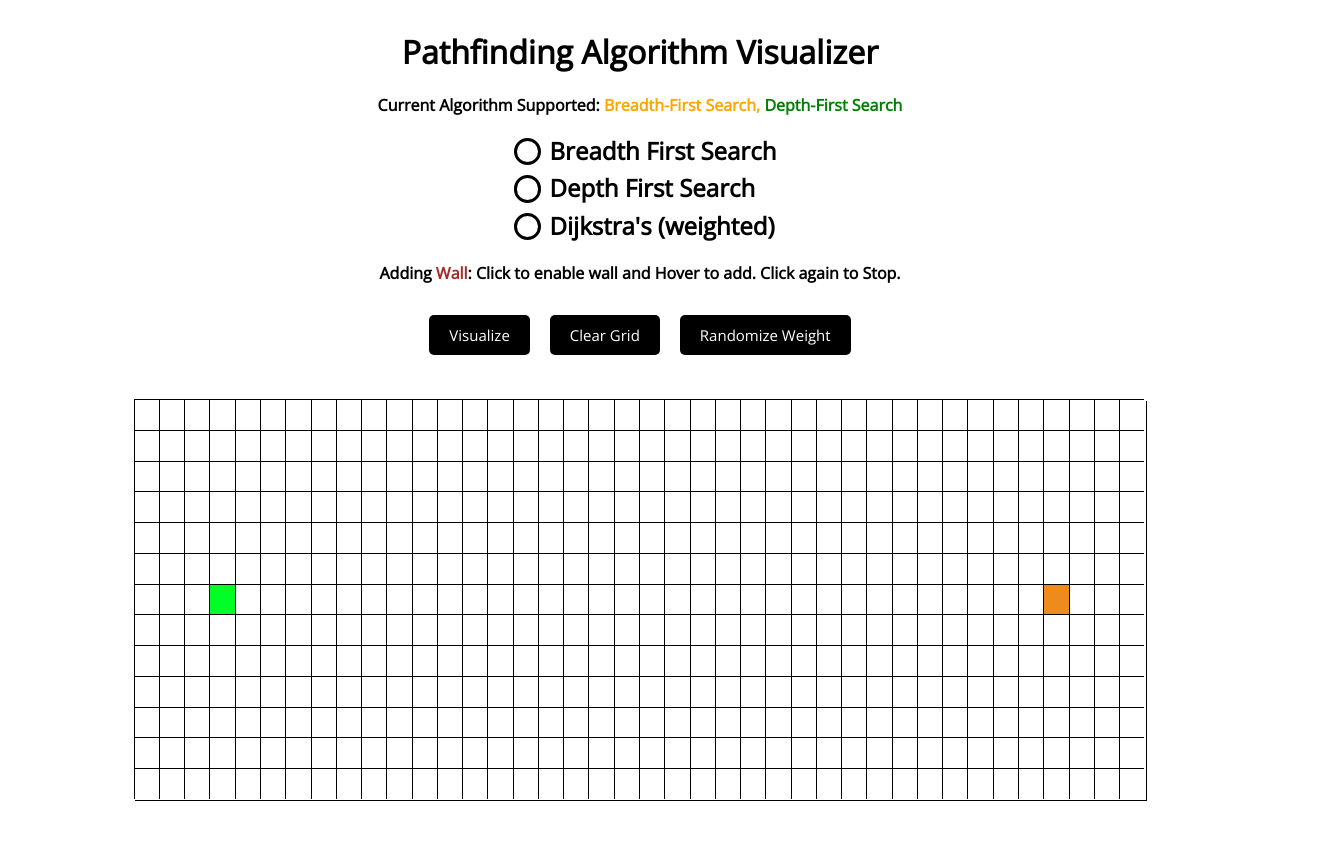
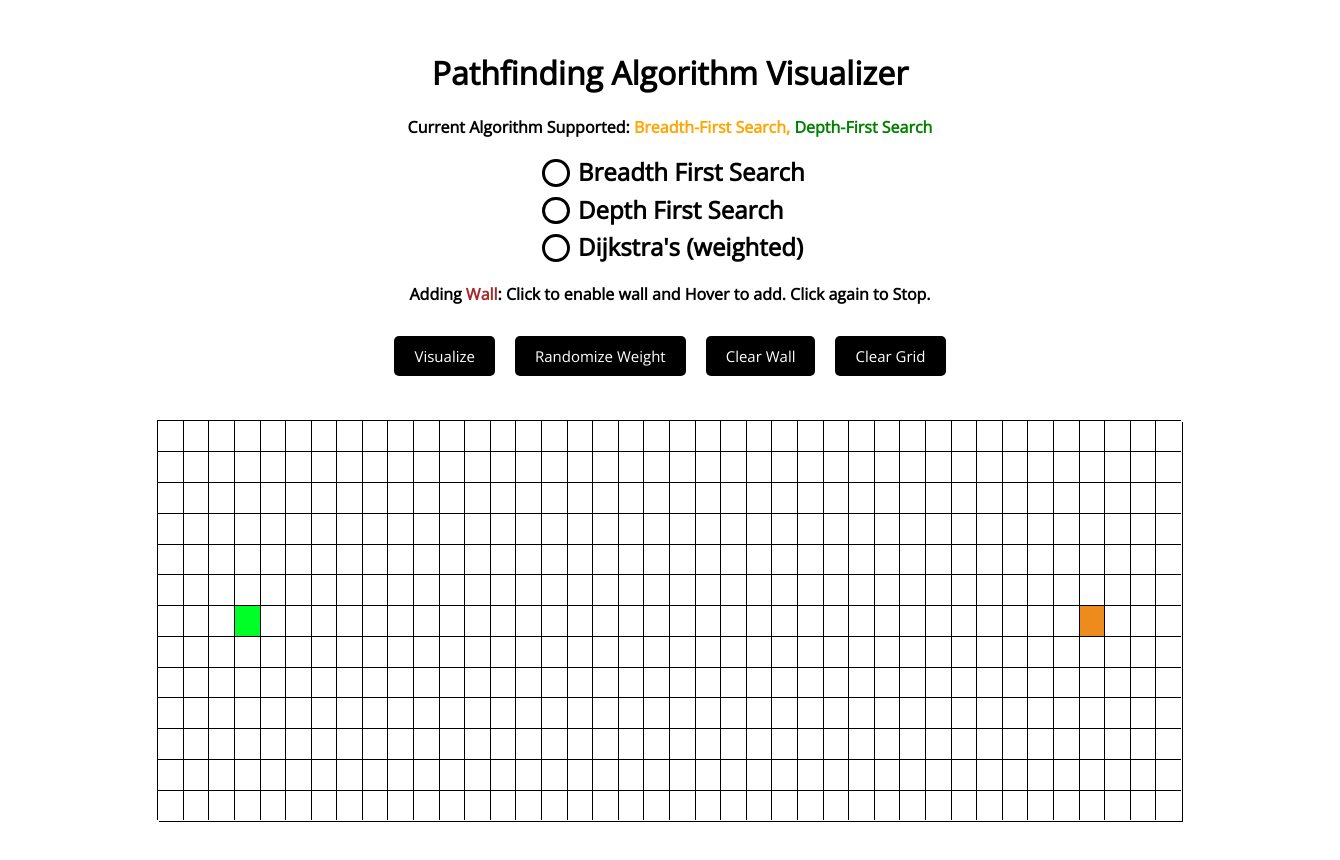
Before and after one commit to KentV12/algorithm_visualizer_react, a React (Create React App) app: page / in a window 1280 px wide. Shown: the top 860 px of the page, 1340 px wide, since content can reach past the window. Before the commit the page ends 835 px from the top, so only its background shows below. Built offline with nearby package versions, Linux system fonts and the light colour scheme.

Commit message:
added wall clear

```diff
--- a/src/App.js
+++ b/src/App.js
@@ -37,6 +37,16 @@ function App() {
     const name = document.getElementById(id).className;
     if (name !== "cell start" && name !== "cell end")
       document.getElementById(id).className = "cell wall";
+  };
+
+  const clearWall = () => {
+    for (let row = 0; row < rows; row++) {
+      for (let col = 0; col < cols; col++) {
+        let name = document.getElementById(row + "-" + col).className;
+        if (name === "cell wall")
+          document.getElementById(row + "-" + col).className = "cell";
+      }
+    }
   };
 
   // when hovering and wall is enabled
@@ -126,11 +136,14 @@ function App() {
       <button onClick={() => performAlgorithm()} className="btn">
         Visualize
       </button>
+      <button className="btn" onClick={() => randomWeight(rows, cols)}>
+        Randomize Weight
+      </button>
+      <button className="btn" onClick={() => clearWall()}>
+        Clear Wall
+      </button>
       <button className="btn" onClick={() => clearGrid()}>
         Clear Grid
-      </button>
-      <button className="btn" onClick={() => randomWeight(rows, cols)}>
-        Randomize Weight
       </button>
 
       <div className="gridContainer" id="grid-container">
--- a/src/index.css
+++ b/src/index.css
@@ -2,6 +2,13 @@
 
 body {
   font-family: 'Open Sans', sans-serif;
+  margin: 0%;
+}
+
+@media (min-width: 542px) {
+  .form-control {
+    padding-left: 40%;
+  }
 }
 
 .form-control {
@@ -11,7 +18,6 @@ body {
   display: grid;
   grid-template-columns: 1em auto;
   gap: 0.5em;
-  padding-left: 40%;
   margin-top: 10px;
   width: fit-content;
 }
@@ -46,17 +52,10 @@ input[type="radio"]:checked::before {
   transform: scale(1);
 }
 
-/* .test {
-  width: 50vw;
-  height: 100px;
-  background-color: aqua;
-  margin: auto;
-} */
-
 .container {
   /* border: 2px solid steelblue; */
-  margin: 30px auto;
-  /* padding: 30px;  */
+  margin: auto;
+  padding: 30px;
   text-align: center;
   width: 100%;
 }
```
